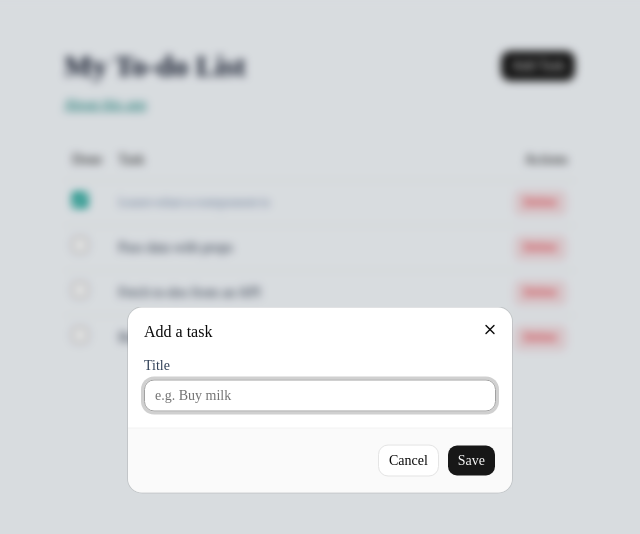
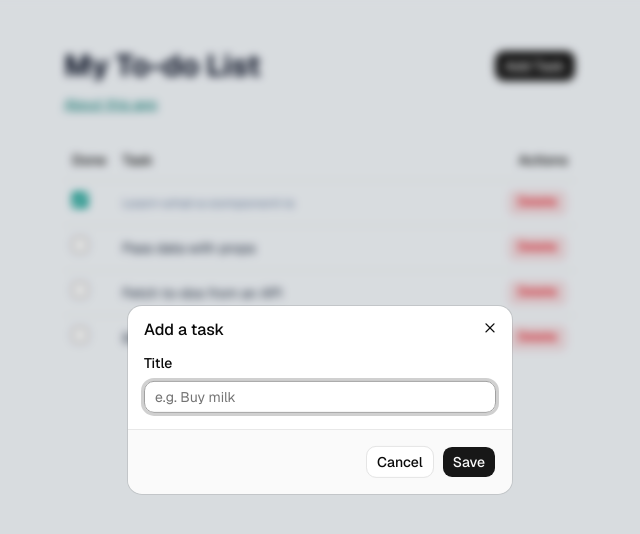
Before and after one commit to Metabiddy/to-do-list, a Next.js app: page / in a window 1280 px wide. Both pictures are taken after a click on the button "Add Task". Shown: the top 534 px of the page, without its empty margins (320-960 px from the left). Built offline with nearby package versions, Linux system fonts and the light colour scheme; data requests are answered from the project's data file.

Commit message:
Refactor TodoApp to utilize React Hook Form for task management; update styling and theming in globals.css for consistency.

```diff
--- a/src/app/globals.css
+++ b/src/app/globals.css
@@ -7,9 +7,9 @@
 @theme inline {
   --color-background: var(--background);
   --color-foreground: var(--foreground);
-  --font-sans: var(--font-sans);
+  --font-sans: var(--font-geist-sans);
   --font-mono: var(--font-geist-mono);
-  --font-heading: var(--font-sans);
+  --font-heading: var(--font-geist-sans);
   --color-sidebar-ring: var(--sidebar-ring);
   --color-sidebar-border: var(--sidebar-border);
   --color-sidebar-accent-foreground: var(--sidebar-accent-foreground);
--- a/src/components/TodoApp.tsx
+++ b/src/components/TodoApp.tsx
@@ -2,6 +2,8 @@
 
 import Link from "next/link";
 import { useState } from "react";
+import { useForm } from "react-hook-form";
+import { zodResolver } from "@hookform/resolvers/zod";
 import TodoItem from "@/components/TodoItem";
 import { Button } from "@/components/ui/button";
 import {
@@ -11,6 +13,11 @@ import {
   DialogHeader,
   DialogTitle,
 } from "@/components/ui/dialog";
+import {
+  Field,
+  FieldError,
+  FieldLabel,
+} from "@/components/ui/field";
 import { Input } from "@/components/ui/input";
 import {
   Table,
@@ -20,6 +27,7 @@ import {
   TableRow,
 } from "@/components/ui/table";
 import { createTodo, deleteTodo, updateTodo } from "@/lib/todos";
+import { taskSchema, type TaskFormValues } from "@/lib/task-schema";
 import type { Todo } from "@/types/todo";
 
 type TodoAppProps = {
@@ -30,18 +38,19 @@ export default function TodoApp({ initialTodos }: TodoAppProps) {
   // useState: when these values change, React re-renders the UI
   const [todos, setTodos] = useState<Todo[]>(initialTodos);
   const [isDialogOpen, setIsDialogOpen] = useState(false);
-  const [title, setTitle] = useState("");
 
-  async function handleSubmit(event: React.SyntheticEvent<HTMLFormElement>) {
-    event.preventDefault(); // stop the browser from doing a full page reload
-    const trimmed = title.trim();
-    if (!trimmed) return;
+  // React Hook Form tracks values + errors; Zod schema checks them
+  const form = useForm<TaskFormValues>({
+    resolver: zodResolver(taskSchema),
+    defaultValues: { title: "" },
+  });
 
+  async function onAddTask(values: TaskFormValues) {
     // 1) save via the API  2) update state so the new task appears straight away
-    const newTodo = await createTodo(trimmed);
+    const newTodo = await createTodo(values.title);
     setTodos((current) => [...current, newTodo]);
 
-    setTitle("");
+    form.reset();
     setIsDialogOpen(false);
   }
 
@@ -58,11 +67,18 @@ export default function TodoApp({ initialTodos }: TodoAppProps) {
     setTodos((current) => current.filter((item) => item.id !== id));
   }
 
+  function handleDialogOpenChange(open: boolean) {
+    setIsDialogOpen(open);
+    if (!open) {
+      form.reset();
+    }
+  }
+
   return (
     <div className="mx-auto max-w-lg">
       <div className="mb-2 flex items-center justify-between gap-4">
         <h1 className="text-3xl font-bold text-slate-900">My To-do List</h1>
-        <Button type="button" onClick={() => setIsDialogOpen(true)}>
+        <Button type="button" variant="default" onClick={() => setIsDialogOpen(true)}>
           Add Task
         </Button>
       </div>
@@ -93,28 +109,32 @@ export default function TodoApp({ initialTodos }: TodoAppProps) {
         </TableBody>
       </Table>
 
-      <Dialog open={isDialogOpen} onOpenChange={setIsDialogOpen}>
+      <Dialog open={isDialogOpen} onOpenChange={handleDialogOpenChange}>
         <DialogContent>
           <DialogHeader>
             <DialogTitle>Add a task</DialogTitle>
           </DialogHeader>
-          <form onSubmit={handleSubmit} className="space-y-4">
-            <label className="block text-sm text-slate-700">
-              Title
+          <form
+            onSubmit={form.handleSubmit(onAddTask)}
+            className="space-y-4"
+          >
+            <Field data-invalid={!!form.formState.errors.title}>
+              <FieldLabel htmlFor="title">Title</FieldLabel>
               <Input
+                id="title"
                 type="text"
-                value={title}
-                onChange={(event) => setTitle(event.target.value)}
-                className="mt-1"
                 placeholder="e.g. Buy milk"
                 autoFocus
+                aria-invalid={!!form.formState.errors.title}
+                {...form.register("title")}
               />
-            </label>
+              <FieldError errors={[form.formState.errors.title]} />
+            </Field>
             <DialogFooter>
               <Button
                 type="button"
                 variant="outline"
-                onClick={() => setIsDialogOpen(false)}
+                onClick={() => handleDialogOpenChange(false)}
               >
                 Cancel
               </Button>
```
